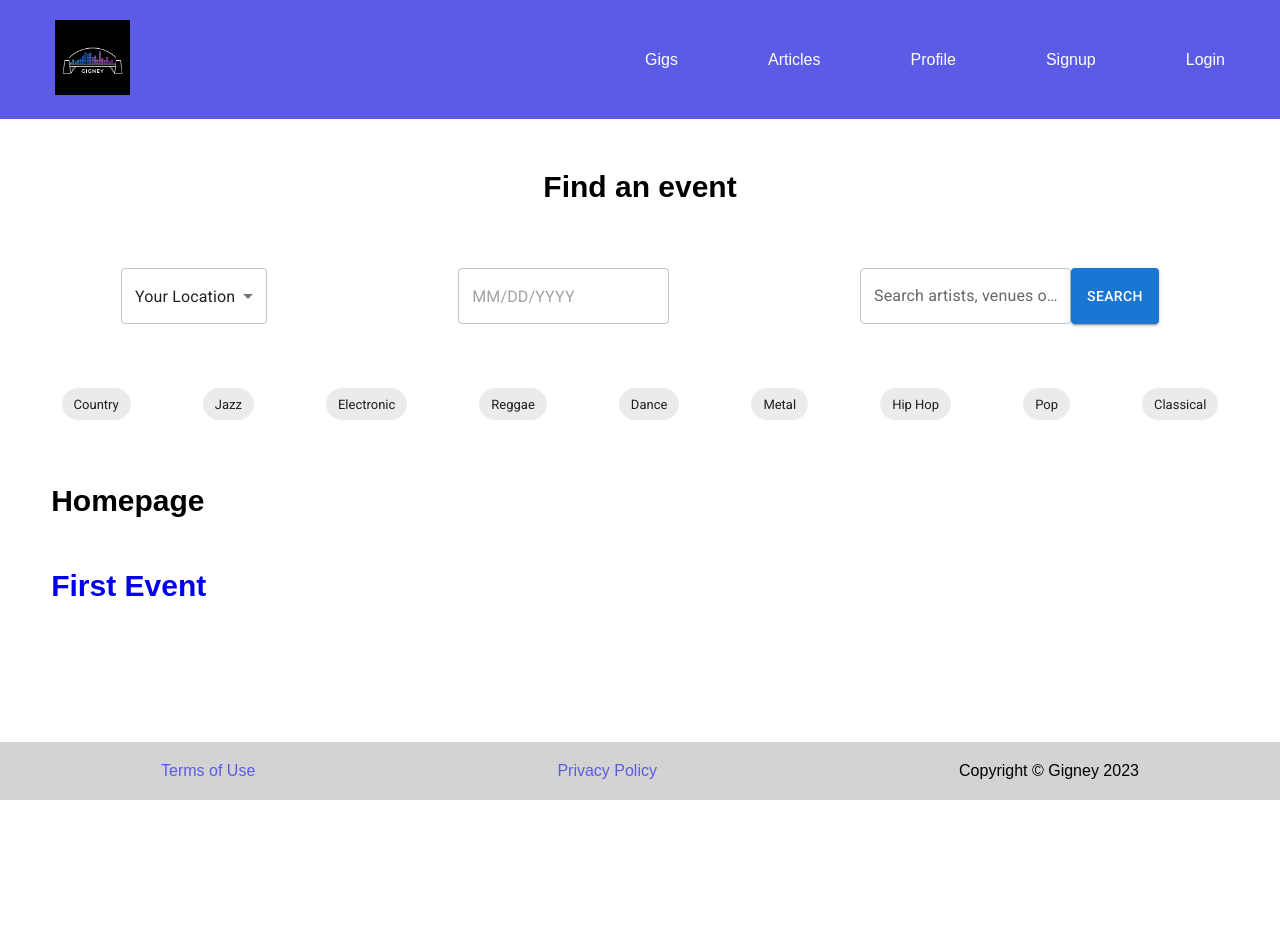
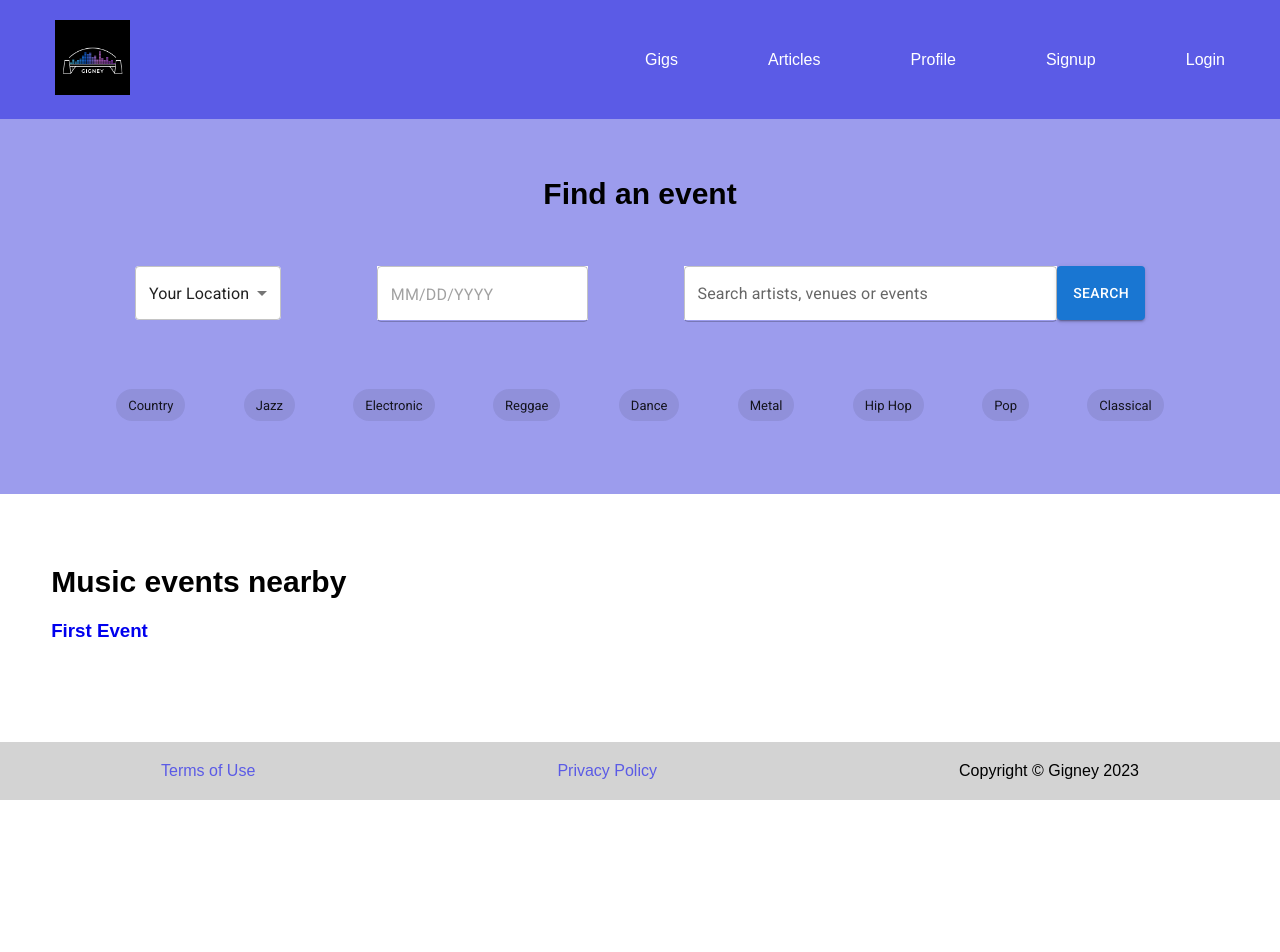
Before and after one commit to GRDE3024-DIG33-DigEx-Major-Project-2/frontendA3, a React (Create React App) app: page / in a window 1280 px wide. Shown: the top 952 px of the page. Before the commit the page ends 800 px from the top, so only its background shows below. Built offline with nearby package versions, Linux system fonts and the light colour scheme.

Commit message:
Homepage draft

```diff
--- a/src/components/FindEventHeader.js
+++ b/src/components/FindEventHeader.js
@@ -7,7 +7,6 @@ const FindEventHeader = () => {
     const [location, setLocation] = useState("-");
     const [date, setDate] = useState(null);
     const [genre, setGenre] = useState("country");
-    const [selected, setSelected] = useState(false);
 
     const searchHandler = () => {
         console.log("Search event fired");
@@ -16,7 +15,6 @@ const FindEventHeader = () => {
 
     const chipHandler = (genre) => {
         setGenre(genre);
-        setSelected((s) => !s);
     }
 
     return <div className="find-event-header">
@@ -39,15 +37,15 @@ const FindEventHeader = () => {
                 </span>
             </div>
             <div className="find-event-tags">
-                <Chip label="Country" color={selected ? "primary" : "default"} onClick={() => chipHandler("Country") } />
-                <Chip label="Jazz" color={selected ? "primary" : "default"} onClick={() => chipHandler("Jazz") } />
-                <Chip label="Electronic" color={selected ? "primary" : "default"} onClick={() => chipHandler("Electronic") } />
-                <Chip label="Reggae" color={selected ? "primary" : "default"} onClick={() => chipHandler("Reggae") } />
-                <Chip label="Dance" color={selected ? "primary" : "default"} onClick={() => chipHandler("Dance") } />
-                <Chip label="Metal" color={selected ? "primary" : "default"} onClick={() => chipHandler("Metal") } />
-                <Chip label="Hip Hop" color={selected ? "primary" : "default"} onClick={() => chipHandler("Hip Hop") } />
-                <Chip label="Pop" color={selected ? "primary" : "default"} onClick={() => chipHandler("Pop") } />
-                <Chip label="Classical" color={selected ? "primary" : "default"} onClick={() => chipHandler("Classical") } />
+                <Chip label="Country" color="default" onClick={() => chipHandler("Country") } />
+                <Chip label="Jazz" color="default" onClick={() => chipHandler("Jazz") } />
+                <Chip label="Electronic" color="default" onClick={() => chipHandler("Electronic") } />
+                <Chip label="Reggae" color="default" onClick={() => chipHandler("Reggae") } />
+                <Chip label="Dance" color="default" onClick={() => chipHandler("Dance") } />
+                <Chip label="Metal" color="default" onClick={() => chipHandler("Metal") } />
+                <Chip label="Hip Hop" color="default" onClick={() => chipHandler("Hip Hop") } />
+                <Chip label="Pop" color="default" onClick={() => chipHandler("Pop") } />
+                <Chip label="Classical" color="default" onClick={() => chipHandler("Classical") } />
             </div>
         </form>
     </div>
--- a/src/components/Home.js
+++ b/src/components/Home.js
@@ -4,8 +4,16 @@ const Home = () => {
     return (
       <>
         <FindEventHeader />
-        <h1>Homepage</h1>
-       <div><Link id="" to="/event"><h1>First Event</h1></Link></div>
+        <div className="home-row">
+          <h1>Music events nearby</h1>
+          <Link id="" to="/event"><h3>First Event</h3></Link>
+        </div>
+        <div className="home-row">
+          <h1>Dance music events</h1>
+        </div>
+        <div className="home-row">
+          <h1>Country music events</h1>
+        </div>
       </>
     );
   };
--- a/src/static/style.css
+++ b/src/static/style.css
@@ -28,7 +28,6 @@ p {
 
 h1 {
   font-size: 30px;
-  margin: 4%;
 }
 
 a {
@@ -126,8 +125,10 @@ footer a {
 
 /* HOMEPAGE */
 .find-event-header {
-  width: 100%;
+  width: 90%;
   text-align: center;
+  background-color: #9c9ced;
+  padding: 3% 5%;
 }
 
 .find-event-search, .find-event-tags {
@@ -135,11 +136,21 @@ footer a {
   flex-direction: row;
   justify-content: space-around;
   align-items: center;
-  margin: 5% 2%;
+  padding: 3% 2%;
 }
 
 .search-form-els {
-  min-height: 56px;
+  height: 54px;
+  background-color: #ffffff;
+}
+
+#events-txt-field {
+  min-width: 27vw;
+}
+
+.home-row {
+  padding: 4%;
+  height: 300px;
 }
 
 /*# sourceMappingURL=style.css.map */
--- a/src/static/style.scss
+++ b/src/static/style.scss
@@ -2,6 +2,7 @@
 $black: #000000;
 $white: #ffffff;
 $blue: #5B5BE6;
+$lightblue: #9c9ced;
 
 // mixins
 @mixin flex-row($justify-content:space-around, $align-items:center){
@@ -50,7 +51,6 @@ p {
 
 h1 {
     font-size: 30px;
-    margin:4%;
 }
 
 a {
@@ -132,13 +132,27 @@ footer {
 
 /* HOMEPAGE */
 .find-event-header{
-    width: 100%;
+    width: 90%;
     text-align: center;
+    background-color: $lightblue;
+    padding: 3% 5%;
 }
+
 .find-event-search, .find-event-tags{
     @include flex-row;
-    margin: 5% 2%;
+    padding: 3% 2%;
 }
+
 .search-form-els{
-    min-height: 56px;
+    height: 54px;
+    background-color: $white;
 }
+
+#events-txt-field{
+    min-width: 27vw;
+}
+
+.home-row{
+    padding: 4%;
+    height: 300px;
+}
```
Also changed, not shown: 1 other file (tests, documents, lock files or other folders).
